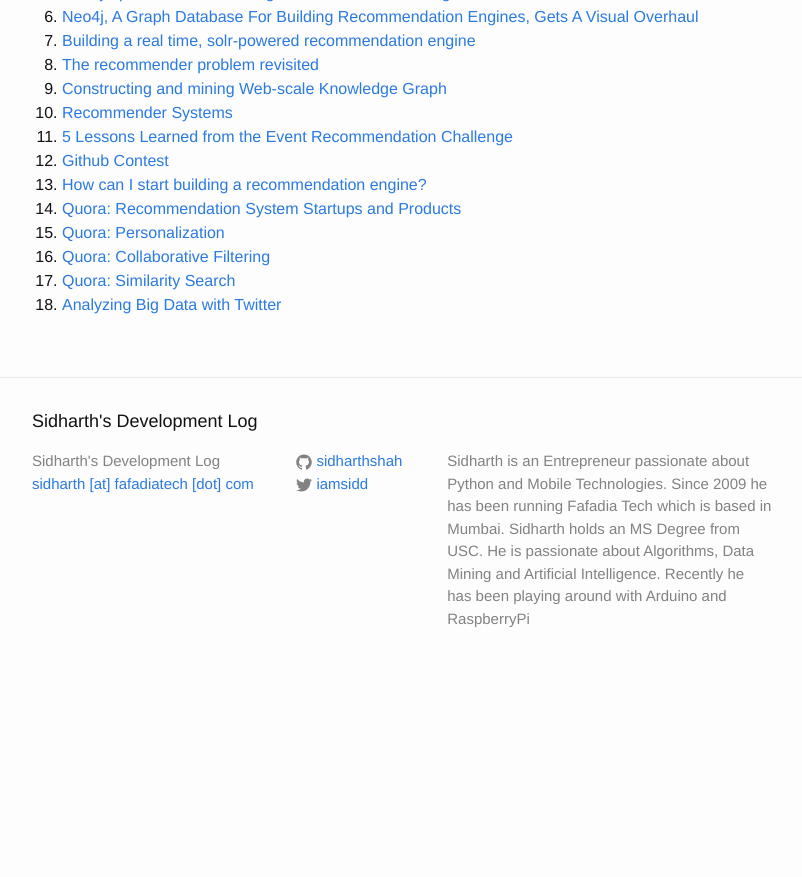
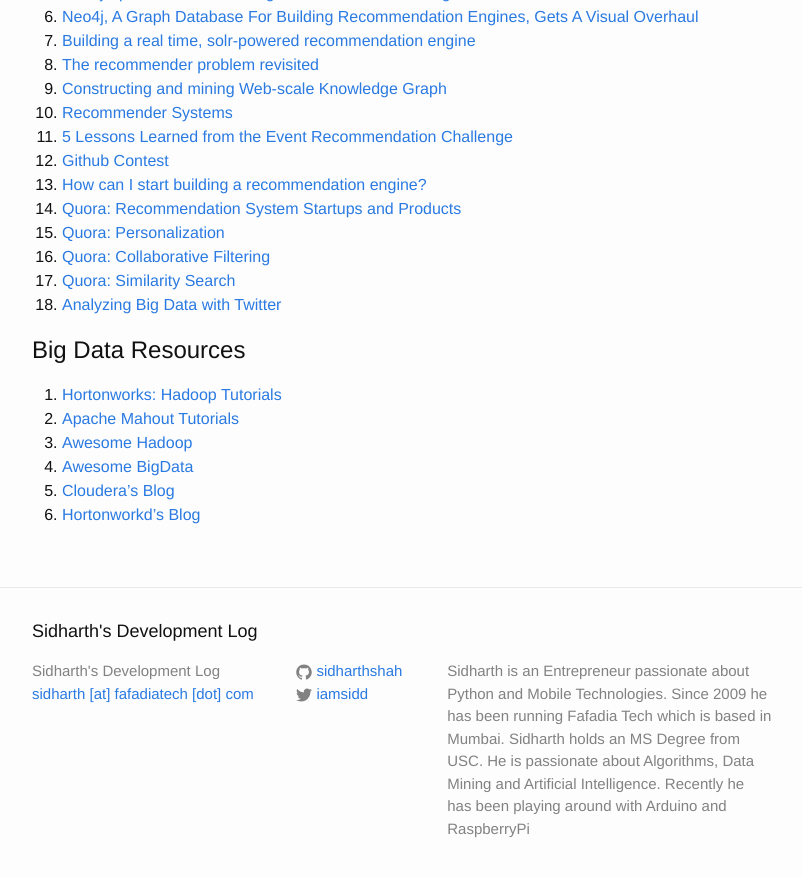
Before and after one commit to sidharthshah/sidharthshah.github.com, a Jekyll site: the page built from recommendations.md, in a window 1280 px wide and 900 px high, scrolled down 630 px. Shown: the top 877 px of the window, without its empty margins (238-1040 px from the left). Built offline with Jekyll 4.4.1, drawn with Linux system fonts in a browser that asks for light colours; before the commit the page ends 1320 px from its top, so only the background shows below that.

Commit message:
added big data resources

```diff
--- a/recommendations.md
+++ b/recommendations.md
@@ -18,7 +18,7 @@
 2. [Neo4J](http://www.neo4j.org/)
 
 Reading Resources
-====================
+=================
 1. [Quora: Recommendation Engine Community](http://www.quora.com/Recommendation-Systems)
 2. [Quora: How does LinkedIn's recommendation system work?](http://www.quora.com/How-does-LinkedIns-recommendation-system-work)
 3. [Quora: What are some good research papers and articles on recommendation systems and engines?](http://www.quora.com/What-are-some-good-research-papers-and-articles-on-recommendation-systems-and-engines)
@@ -37,3 +37,12 @@
 16. [Quora: Collaborative Filtering](http://www.quora.com/Collaborative-Filtering)
 17. [Quora: Similarity Search](http://www.quora.com/Similarity-Search)
 18. [Analyzing Big Data with Twitter](http://blogs.ischool.berkeley.edu/i290-abdt-s12/)
+
+Big Data Resources
+==================
+1. [Hortonworks: Hadoop Tutorials](https://github.com/hortonworks/hadoop-tutorials)
+2. [Apache Mahout Tutorials](https://mahout.apache.org/general/books-tutorials-and-talks.html)
+3. [Awesome Hadoop](https://github.com/youngwookim/awesome-hadoop)
+4. [Awesome BigData](https://github.com/onurakpolat/awesome-bigdata)
+5. [Cloudera's Blog](http://blog.cloudera.com/blog/)
+6. [Hortonworkd's Blog](http://hortonworks.com/blog/)
```
